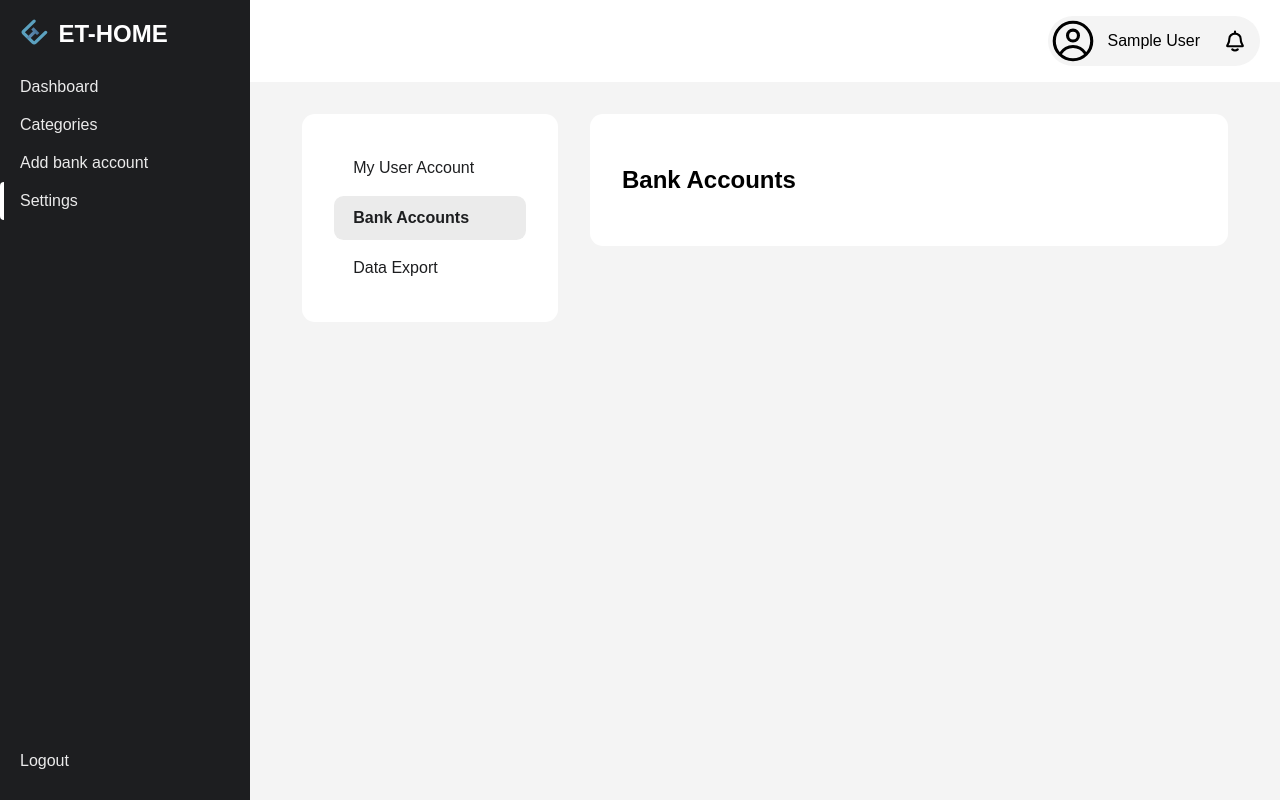
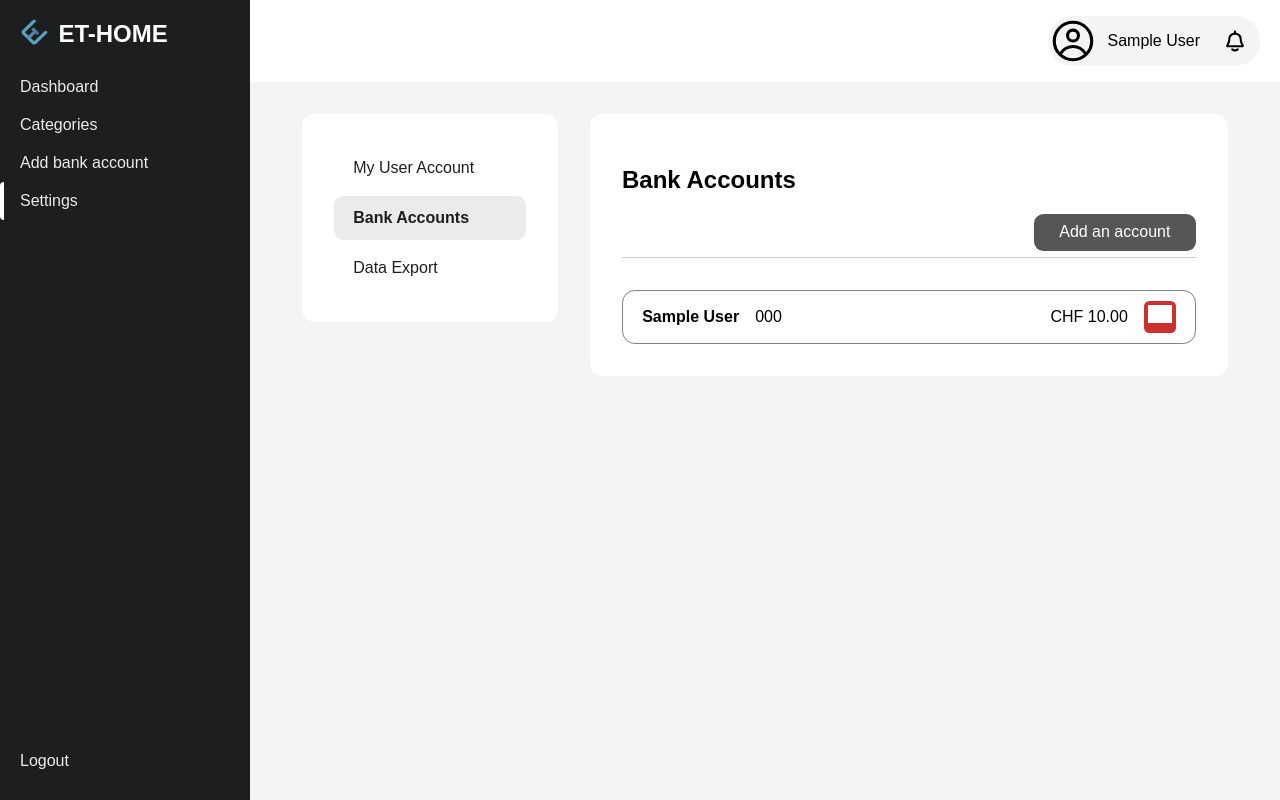
Before and after one commit to anouillz/ET-HOME, a Django app: page /settings/ in a window 1280 px wide, after a click on "Bank Accounts". Run offline with Django 5.2, Linux system fonts and the light colour scheme; a user stored in the database is signed in; tables that the repository leaves empty hold one stand-in row (values such as "Sample post"); grey boxes are pictures that could not be loaded.

Commit message:
added list of account + delete button + cleaned up models

```diff
--- a/src/app/ET_HOME/core/bank_auth.py
+++ b/src/app/ET_HOME/core/bank_auth.py
@@ -151,7 +151,7 @@ def post_req(request, account, url, data):
         }
     )
 
-def sync_account(request, account, from_date: Optional[datetime] = None):
+def sync_account(request, account: BankAccount, from_date: Optional[datetime] = None):
     res = get_req(request, account, reverse("bank:get_account"))
     if res is not None and res.status_code == 200:
         data = res.json()
@@ -163,6 +163,7 @@ def sync_account(request, account, from_date: Optional[datetime] = None):
         account.account_number = data["account_number"]
         account.bank_name = data["bank_name"]
         account.save()
+        account.refresh_from_db()
 
         if account.balance < 0:
             Notification.objects.create(
--- a/src/app/ET_HOME/models.py
+++ b/src/app/ET_HOME/models.py
@@ -4,15 +4,6 @@ import pyotp  # otp plugin for double auth (prototype now just an example)
 from django.contrib.auth.models import AbstractUser
 from django.db import models
 from django.utils.timezone import now
-
-'''
-import qrcode
-import qrcode.image.svg
-import qrcode
-import qrcode.image.svg
-from io import BytesIO
-for generating qrcode of otp
-'''
 
 class User(AbstractUser):
     otp_secret = models.CharField(max_length=16, blank=True, null=True)     # double auth with otp
@@ -31,6 +22,7 @@ class User(AbstractUser):
         totp = pyotp.TOTP(self.otp_secret)
         return totp.verify(otp)
 
+
 class BankAccount(models.Model):
     id = models.UUIDField(primary_key=True, default=uuid.uuid4, editable=False)
     account_number = models.CharField(max_length=50)
@@ -39,6 +31,7 @@ class BankAccount(models.Model):
     user = models.ForeignKey(User, on_delete=models.CASCADE, related_name='bank_accounts')
     secret = models.CharField(max_length=128, null=True)
     secret_id = models.UUIDField(null=True)
+    added_at = models.DateTimeField(auto_now_add=True)
 
 
 class SpendingCategory(models.Model):
@@ -48,13 +41,14 @@ class SpendingCategory(models.Model):
     is_default = models.BooleanField(default=False)
     user_budget = models.DecimalField(max_digits=10, decimal_places=2, default=100.00)
     trigger_notification = models.BooleanField(default=True)
-
+    created_at = models.DateTimeField(auto_now_add=True)
 
     class Meta:
         unique_together = ("name", "user")
 
     def __str__(self):
         return f"{self.name} - {self.user.username if self.user else 'No User'}"
+
 
 class Transaction(models.Model):
     id = models.UUIDField(primary_key=True, default=uuid.uuid4, editable=False)
@@ -65,13 +59,8 @@ class Transaction(models.Model):
     date = models.DateTimeField(default=now)
     description = models.CharField(max_length=200)
     category = models.ForeignKey(SpendingCategory, null=True, on_delete=models.DO_NOTHING)
+    added_at = models.DateTimeField(auto_now_add=True)
 
-class Budget(models.Model):
-    id = models.UUIDField(primary_key=True, default=uuid.uuid4, editable=False)
-    user = models.ForeignKey(User, on_delete=models.CASCADE)
-    category = models.ForeignKey(SpendingCategory,on_delete=models.DO_NOTHING)
-    amount = models.DecimalField(max_digits=10, decimal_places=2)
-    period = models.CharField(max_length=20)
 
 class NotificationType(models.TextChoices):
     TRANSACTION = 'TR', 'Transaction'
@@ -92,21 +81,12 @@ class Notification(models.Model):
         max_length=2
     )
     related_object_id = models.UUIDField(null=True, blank=True)
-'''
-done in graphical interface with graphs plugin ?
-class FinancialInsight(models.Model):
-    id = models.UUIDField(primary_key=True, default=uuid.uuid4, editable=False)
-    user = models.ForeignKey(User, on_delete=models.CASCADE)
-    insight_type = models.CharField(max_length=50)
-    description = models.TextField()
-    date_generated = models.DateTimeField(auto_now_add=True)
-'''
 
-# store bank token
+
 class AppToken(models.Model):
     id = models.UUIDField(primary_key=True, default=uuid.uuid4, editable=False)
     bank_token_id = models.UUIDField(editable=False, unique=True)  # Reference to the bank token ID
-    account = models.ForeignKey(BankAccount, on_delete=models.CASCADE)  # Adjust as needed for the app's structure
+    account = models.ForeignKey(BankAccount, on_delete=models.CASCADE)
     code = models.CharField(editable=False, max_length=128)
     created_at = models.DateTimeField(editable=False, default=now)
     expires_at = models.DateTimeField(editable=False)
--- a/src/app/ET_HOME/templates/settings/bank_accounts.html
+++ b/src/app/ET_HOME/templates/settings/bank_accounts.html
@@ -1,4 +1,33 @@
 <h2 class="title">Bank Accounts</h2>
 <div class="accounts">
-
+    <a class="add-btn" href="{% url "add_bank" %}">Add an account</a>
+    <div class="list">
+        {% for account in accounts %}
+            <div class="account" data-id="{{ account.id }}">
+                <div class="bank">{{ account.bank_name }}</div>
+                <div class="num">{{ account.account_number }}</div>
+                <div class="balance">CHF&nbsp;{{ account.balance|floatformat:2 }}</div>
+                <button class="delete"></button>
+            </div>
+        {% empty %}
+            <div class="no-account">
+                <span>You haven't linked any bank accounts yet</span>
+                <a class="add-btn" href="{% url "add_bank" %}">Add one</a>
+            </div>
+        {% endfor %}
+    </div>
+    <div class="popup" id="confirm-delete-popup">
+        <div class="popup-container">
+            <h2 class="title">Delete account ?</h2>
+            <p class="desc">
+                Are you sure you want to delete account <span class="num"></span> ?
+                This action is <u>IRREVERSIBLE</u>. It will also delete all transactions related to this account.
+                Consider <a href="#export">exporting your data</a> first.
+            </p>
+            <div class="actions">
+                <button class="cancel">Cancel</button>
+                <button class="delete">Delete</button>
+            </div>
+        </div>
+    </div>
 </div>
--- a/src/app/ET_HOME/views.py
+++ b/src/app/ET_HOME/views.py
@@ -3,7 +3,7 @@ from django.contrib.auth import authenticate, login, logout
 from django.contrib.auth.decorators import login_required
 from django.shortcuts import render, redirect
 
-from .models import Transaction, SpendingCategory, User
+from .models import Transaction, SpendingCategory, User, BankAccount
 
 
 def login_view(request):
@@ -85,7 +85,10 @@ def dashboard_view(request):
 
 @login_required
 def settings_view(request):
-    return render(request, "settings.html")
+    context = {
+        "accounts": BankAccount.objects.filter(user=request.user).order_by("added_at")
+    }
+    return render(request, "settings.html", context)
 
 
 @login_required
--- a/src/app/static/css/settings.css
+++ b/src/app/static/css/settings.css
@@ -79,7 +79,7 @@ form {
     }
 
     button {
-        background-color: var(--dark-1);
+        background-color: var(--dark-2);
         color: var(--light-1);
         padding: 0.8em 3.6em;
         border: none;
@@ -89,6 +89,171 @@ form {
     }
 
     button:hover {
-        background-color: var(--dark-2);
+        background-color: var(--dark-3);
     }
 }
+
+#bank-accounts .accounts {
+    display: flex;
+    flex-direction: column;
+    gap: 0.4em;
+
+    & > .add-btn {
+        align-self: flex-end;
+    }
+
+    .add-btn {
+        padding: 0.6em 1.6em;
+        border-radius: 0.6em;
+        background-color: var(--dark-2);
+        color: var(--light-1);
+        text-decoration: none;
+    }
+
+    .add-btn:hover {
+        background-color: var(--dark-3);
+    }
+
+    .list {
+        border-top: solid var(--light-4) 1px;
+        padding-top: 2em;
+        display: flex;
+        flex-direction: column;
+        gap: 1.2em;
+    }
+
+    .no-account {
+        display: flex;
+        flex-direction: column;
+        gap: 0.8em;
+        align-items: center;
+        color: var(--dark-2);
+        font-style: italic;
+    }
+
+    .account {
+        display: flex;
+        padding: 0.6em 1.2em;
+        border-radius: 0.8em;
+        gap: 1em;
+        align-items: center;
+        border: solid var(--dark-4) 1px;
+        flex-wrap: wrap;
+
+        &:hover {
+            background-color: var(--light-2);
+        }
+
+        .bank {
+            font-weight: bold;
+            min-width: 4em;
+        }
+
+        .num {
+            flex-grow: 1;
+        }
+
+        .balance {
+            text-align: right;
+            margin-left: auto;
+        }
+
+        .delete {
+            background-color: #cc3030;
+            width: 2.4em;
+            height: 2.4em;
+            border: none;
+            border-radius: 0.4em;
+            flex-shrink: 0;
+            position: relative;
+            cursor: pointer;
+
+            &:hover {
+                background-color: #ce4848;
+            }
+
+            &::before {
+                content: "";
+                width: 75%;
+                height: 75%;
+                position: absolute;
+                inset: 0;
+                margin: auto;
+                background-color: var(--light-1);
+                mask-image: url("/static/images/delete_icon.svg");
+                -webkit-mask-image: url("/static/images/delete_icon.svg");
+                mask-size: contain;
+                -webkit-mask-size: contain;
+                mask-repeat: no-repeat;
+                -webkit-mask-repeat: no-repeat;
+            }
+        }
+    }
+}
+
+.popup {
+    display: grid;
+    place-items: center;
+    background-color: #00000050;
+    position: fixed;
+    inset: 0;
+    z-index: 30;
+
+    &:not(.show) {
+        display: none;
+    }
+
+    .popup-container {
+        display: flex;
+        flex-direction: column;
+        gap: 1em;
+        padding: 2em;
+        border-radius: 0.8em;
+        background-color: var(--light-1);
+        max-width: 35em;
+
+        .title {
+            margin: 0;
+        }
+
+        .desc {
+            margin: 0;
+            text-align: justify;
+            line-height: 1.3;
+
+            .num {
+                font-family: monospace;
+            }
+        }
+
+        .actions {
+            display: flex;
+            gap: 1em;
+            justify-content: space-evenly;
+
+            button {
+                font-family: inherit;
+                font-size: inherit;
+                padding: 0.5em 1.5em;
+                border: none;
+                border-radius: 0.5em;
+                cursor: pointer;
+
+                &.cancel {
+                    background-color: var(--light-3);
+                    &:hover {
+                        background-color: var(--light-2);
+                    }
+                }
+
+                &.delete {
+                    background-color: #cc3030;
+                    color: var(--light-1);
+                    &:hover {
+                        background-color: #ce4848;
+                    }
+                }
+            }
+        }
+    }
+}
--- a/src/app/static/js/settings.js
+++ b/src/app/static/js/settings.js
@@ -3,6 +3,7 @@ const tabIds = [
 ]
 
 function updateTab() {
+    closePopups()
     let tabId = window.location.hash.slice(1)
     if (!tabIds.includes(tabId)) {
         tabId = tabIds[0]
@@ -45,6 +46,30 @@ function exportData() {
     })
 }
 
+function closePopups() {
+    document.querySelectorAll(".popup.show").forEach(popup => {
+        popup.classList.remove("show")
+    })
+}
+
+function showDeletePopup(accountId, accountNumber) {
+    closePopups()
+    let popup = document.querySelector("#confirm-delete-popup")
+    popup.dataset.account = accountId
+    popup.querySelector(".desc .num").innerText = accountNumber
+    popup.classList.add("show")
+}
+
+function deleteAccount(id) {
+    apiDelete(`accounts/${id}/`).then(res => {
+        if (res.status === "success") {
+            window.location.reload()
+        } else {
+            alert(res.error)
+        }
+    })
+}
+
 window.addEventListener("hashchange", () => updateTab())
 
 window.addEventListener("load", () => {
@@ -54,4 +79,17 @@ window.addEventListener("load", () => {
         e.preventDefault()
         exportData()
     })
+
+    let deletePopup = document.getElementById("confirm-delete-popup")
+    deletePopup.querySelector(".actions .cancel").addEventListener("click", () => closePopups())
+    deletePopup.querySelector(".actions .delete").addEventListener("click", () => deleteAccount(deletePopup.dataset.account))
+
+    document.querySelectorAll(".accounts .list .account").forEach(account => {
+        let id = account.dataset.id
+        let number = account.querySelector(".num").innerText
+        let deleteBtn = account.querySelector(".delete")
+        deleteBtn.addEventListener("click", () => {
+            showDeletePopup(id, number)
+        })
+    })
 })
```
Also changed, not shown: src/app/ET_HOME/api_urls.py (+4 -4 lines), src/app/ET_HOME/api_views.py (+26 -22 lines), src/app/ET_HOME/migrations/0012_bankaccount_added_at_spendingcategory_created_at_and_more.py (added).
